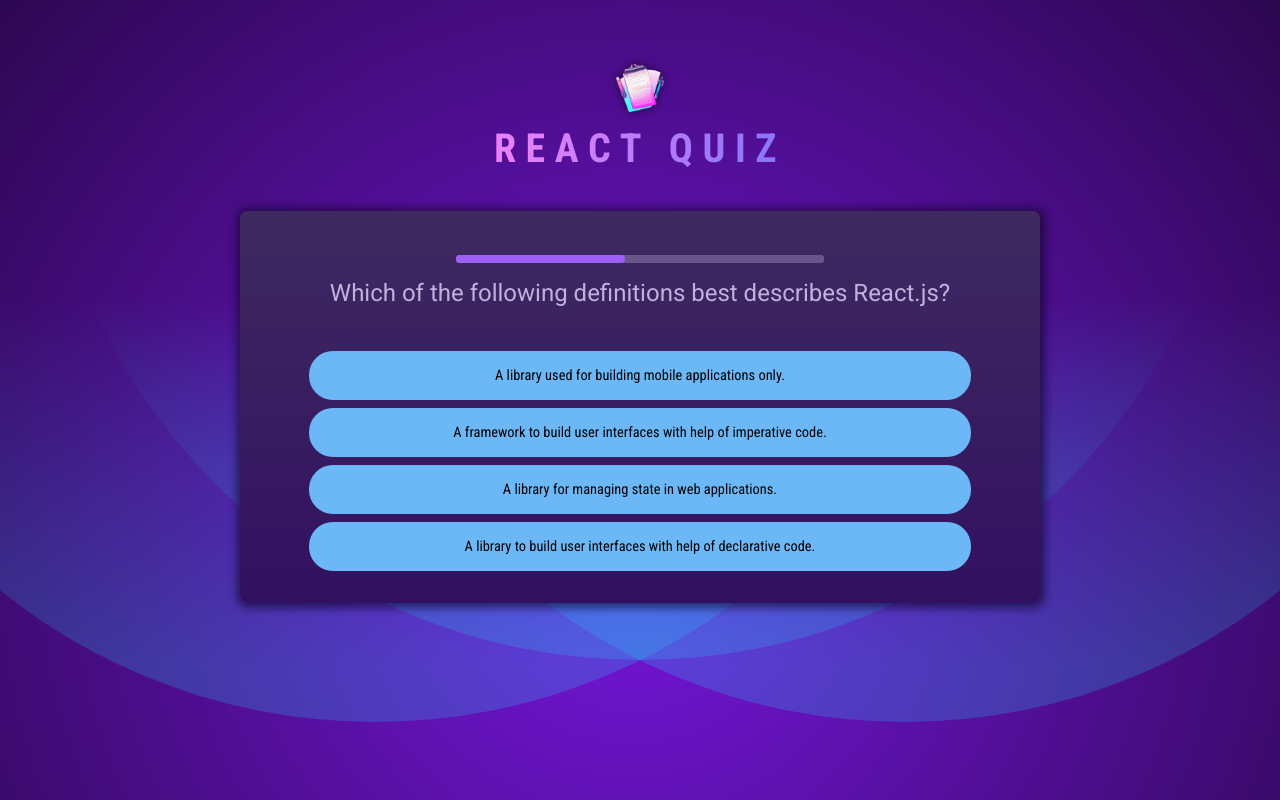
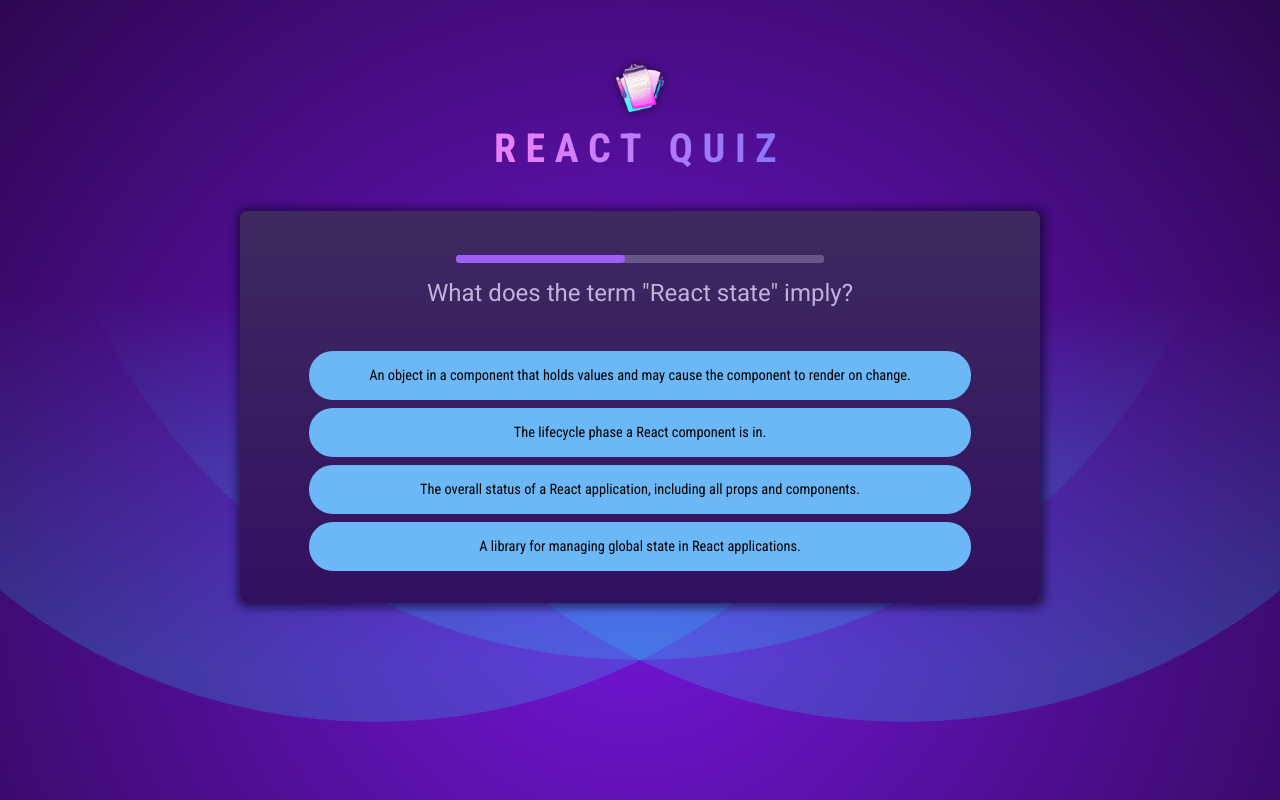
Before and after one commit to Kush-4826/React-Quiz-App, a React (Vite) app: page / in a window 1280 px wide. Built offline with nearby package versions, Linux system fonts and the light colour scheme.

Commit message:
Displayed Questions Randomly

```diff
--- a/src/App.jsx
+++ b/src/App.jsx
@@ -1,12 +1,16 @@
 import Header from "./components/Header";
 import Quiz from "./components/Quiz";
+import QUESTIONS from "./questions.js";
 
 function App() {
+  const shuffledQuestions = [...QUESTIONS];
+  shuffledQuestions.sort(() => Math.random() - 0.5);
+
   return (
     <>
       <Header />
       <main>
-        <Quiz />
+        <Quiz questions={shuffledQuestions} />
       </main>
     </>
   );
--- a/src/components/Question.jsx
+++ b/src/components/Question.jsx
@@ -1,9 +1,8 @@
 import { useState } from "react";
-import QUESTIONS from "../questions";
 import Answers from "./Answers";
 import QuestionTimer from "./QuestionTimer";
 
-export default function Question({ index, onSelect, onSkip }) {
+export default function Question({ index, onSelect, onSkip, userQuestions }) {
   const [answer, setAnswer] = useState({
     selectedAnswer: "",
     isCorrect: null,
@@ -28,7 +27,7 @@
     setTimeout(() => {
       setAnswer((prevState) => ({
         selectedAnswer: answer,
-        isCorrect: QUESTIONS[index].answers[0] === answer,
+        isCorrect: userQuestions[index].answers[0] === answer,
       }));
 
       setTimeout(() => {
@@ -53,9 +52,9 @@
         mode={answerState}
         key={timer}
       />
-      <h2>{QUESTIONS[index].text}</h2>
+      <h2>{userQuestions[index].text}</h2>
       <Answers
-        answers={QUESTIONS[index].answers}
+        answers={userQuestions[index].answers}
         selectedAnswer={answer.selectedAnswer}
         answerState={answerState}
         onSelect={handleSelectAnswer}
--- a/src/components/Quiz.jsx
+++ b/src/components/Quiz.jsx
@@ -1,14 +1,13 @@
 import { useCallback, useState } from "react";
-import QUESTIONS from "../questions";
 import Question from "./Question";
 import Summary from "./Summary";
 
-export default function Quiz() {
+export default function Quiz({questions}) {
   const [userAnswers, setUserAnswers] = useState([]);
 
   const activeQuestionIndex = userAnswers.length;
 
-  const quizIsComplete = activeQuestionIndex === QUESTIONS.length;
+  const quizIsComplete = activeQuestionIndex === questions.length;
 
   const handleSelectAnswer = useCallback(function handleSelectAnswer(
     selectedAnswer
@@ -23,13 +22,14 @@
   );
 
   if (quizIsComplete) {
-    return <Summary userAnswers={userAnswers} />;
+    return <Summary userQuestions={questions} userAnswers={userAnswers} />;
   }
 
   return (
     <div id="quiz">
       <Question
         key={activeQuestionIndex}
+        userQuestions={questions}
         index={activeQuestionIndex}
         onSelect={handleSelectAnswer}
         onSkip={handleSkipAnswer}
--- a/src/components/Summary.jsx
+++ b/src/components/Summary.jsx
@@ -1,10 +1,9 @@
 import quizCompleteImage from "../assets/quiz-complete.png";
-import QUESTIONS from "../questions";
 
-export default function Summary({ userAnswers }) {
+export default function Summary({ userQuestions, userAnswers }) {
   const skippedAnswers = userAnswers.filter((answer) => answer === null).length;
   const correctAnswers = userAnswers.filter(
-    (answer, index) => answer === QUESTIONS[index].answers[0]
+    (answer, index) => answer === userQuestions[index].answers[0]
   ).length;
   const wrongAnswers = userAnswers.length - (skippedAnswers + correctAnswers);
 
@@ -38,7 +37,7 @@
       </div>
       <ol>
         {userAnswers.map((answer, index) => {
-          const isAnswerCorrect = answer === QUESTIONS[index].answers[0];
+          const isAnswerCorrect = answer === userQuestions[index].answers[0];
 
           let cssClass = "user-answer";
           if (answer === null) {
@@ -52,11 +51,11 @@
           return (
             <li key={index}>
               <h3>{index + 1}</h3>
-              <p className="question">{QUESTIONS[index].text}</p>
+              <p className="question">{userQuestions[index].text}</p>
               <p className={cssClass}>{answer ?? "Skipped!"}</p>
               {!isAnswerCorrect && (
                 <p className="user-answer">
-                  Correct Answer: {QUESTIONS[index].answers[0]}
+                  Correct Answer: {userQuestions[index].answers[0]}
                 </p>
               )}
             </li>
```
